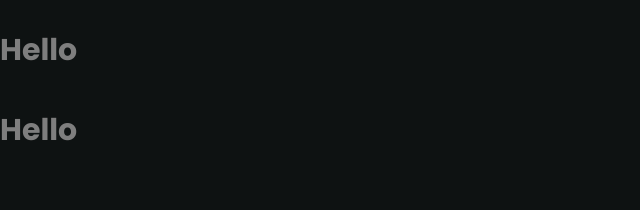
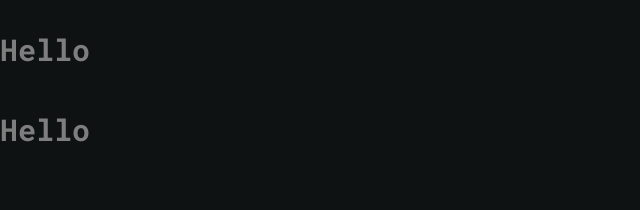
Before and after one commit to 0xngndev/portfolio.v2, a Next.js app: page / in a window 1280 px wide. Shown: the top 210 px of the page, without its empty margins (0-640 px from the left). Built offline with nearby package versions, Linux system fonts and the light colour scheme.

Commit message:
Added Roboto Mono

```diff
--- a/components/Layout.js
+++ b/components/Layout.js
@@ -21,7 +21,7 @@
         box-sizing: inherit;
     }
     body {
-        font-family: 'Poppins',--apple-system, BlinkMacSystemFont, 'Segoe UI', Roboto, Oxygen, Ubuntu, Cantarell, 'Open Sans', 'Helvetica Neue', sans-serif;
+        font-family: 'Roboto Mono',--apple-system, BlinkMacSystemFont, 'Segoe UI', Roboto, Oxygen, Ubuntu, Cantarell, 'Open Sans', 'Helvetica Neue', sans-serif;
         padding: 0;
         margin: 0;
         font-size: 1.5rem;
@@ -37,7 +37,7 @@
         text-decoration: underline;
     }
     button {
-        font-family: 'Poppins',--apple-system, BlinkMacSystemFont, 'Segoe UI', Roboto, Oxygen, Ubuntu, Cantarell, 'Open Sans', 'Helvetica Neue', sans-serif;
+        font-family: 'Roboto Mono',--apple-system, BlinkMacSystemFont, 'Segoe UI', Roboto, Oxygen, Ubuntu, Cantarell, 'Open Sans', 'Helvetica Neue', sans-serif;
     }
 
     h1 {
--- a/pages/_document.js
+++ b/pages/_document.js
@@ -17,7 +17,7 @@
         <Head>
           <link rel="preconnect" href="https://fonts.gstatic.com" />
           <link
-            href="https://fonts.googleapis.com/css2?family=Poppins:wght@400;500;600;700;900&display=swap"
+            href="https://fonts.googleapis.com/css2?family=Roboto+Mono:wght@300;400;500;600;700&display=swap"
             rel="stylesheet"
           />
         </Head>
```
